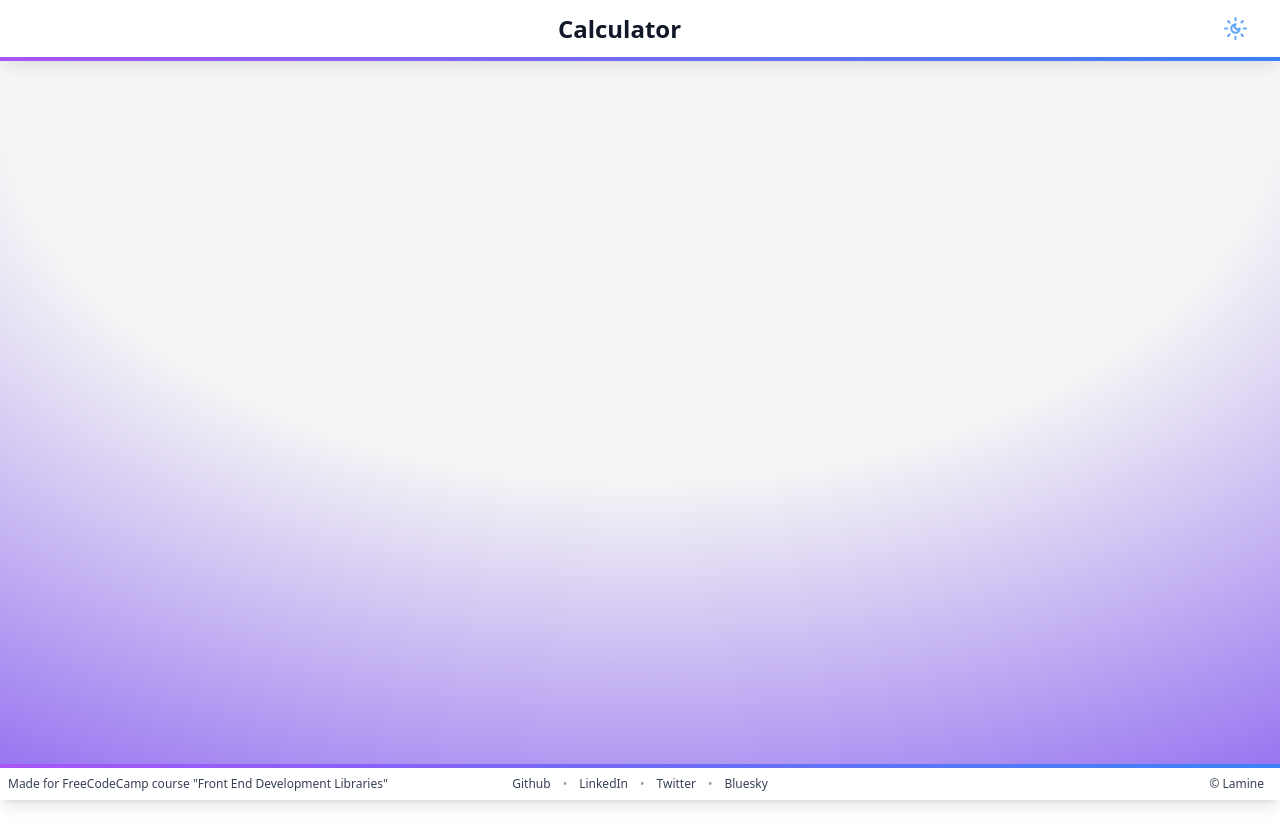
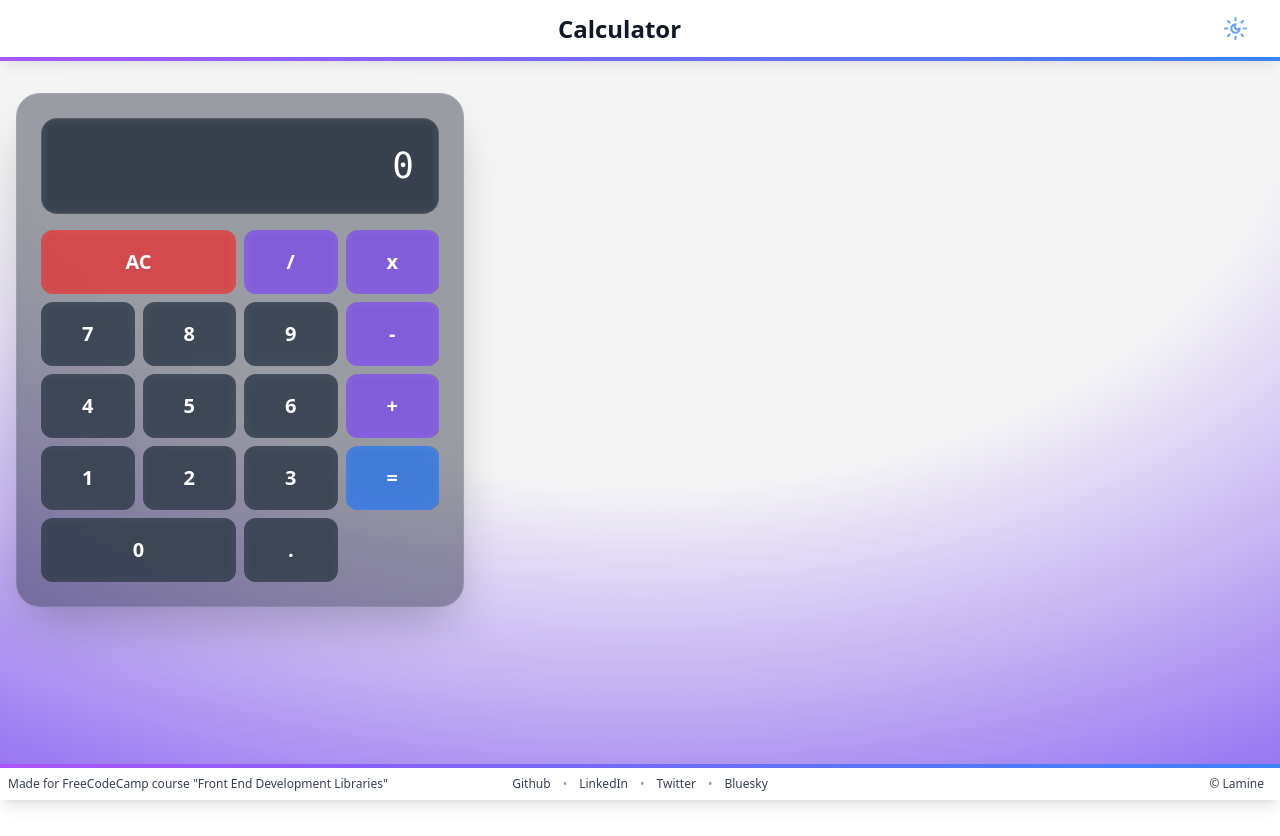
Before and after one commit to MohamedLamineF/JavaScriptCalculatorFCC, a React (Vite) app: page / in a window 1280 px wide. Built offline with nearby package versions, Linux system fonts and the light colour scheme.

Commit message:
add calculator components and integrate into App

```diff
--- a/src/App.tsx
+++ b/src/App.tsx
@@ -4,6 +4,9 @@ import { Footer } from './components/Layaout/footer';
 import { Header } from './components/Layaout/header';
 import { useDarkMode } from './hooks/useDarkMode';
 import { calculatorReducer, initialiState } from './reducers/calculatorReducer';
+import { Calculator } from './components/Calculator';
+import { Display } from './components/Display';
+import { ButtonGrid } from './components/ButtonGrid';
 
 function App() {
   const { isDark, setIsDark } = useDarkMode();
@@ -26,10 +29,10 @@ function App() {
           ></div>
         </div>
         <main className="container mx-auto px-4 py-8 mb-28">
-          {/* <Calculator>
+          <Calculator>
             <Display value={finalDisplayValue} />
             <ButtonGrid dispatch={dispatch} />
-          </Calculator> */}
+          </Calculator>
         </main>
       </div>
       <Footer />
--- /dev/null
+++ b/src/components/Button.tsx
@@ -0,0 +1,18 @@
+interface ButtonProps {
+  onClick: () => void;
+  className?: string;
+  id?: string;
+  children: React.ReactNode;
+}
+
+export const Button: React.FC<ButtonProps> = ({ onClick, className = '', id, children }) => {
+  return (
+    <button
+      id={id}
+      onClick={onClick}
+      className={`h-16 text-xl font-semibold transition-all duration-200 rounded-xl hover:scale-[0.98] active:scale-95 ${className}`}
+    >
+      {children}
+    </button>
+  );
+};
--- /dev/null
+++ b/src/components/ButtonGrid.tsx
@@ -0,0 +1,144 @@
+import { Action } from '../types';
+import { Button } from './Button';
+
+interface ButtonGridProps {
+  dispatch: React.Dispatch<Action>;
+}
+export const ButtonGrid: React.FC<ButtonGridProps> = ({ dispatch }) => {
+  return (
+    <div className="grid grid-cols-4 gap-2 mt-4">
+      <Button
+        id="clear"
+        onClick={() => dispatch({ type: 'CLEAR' })}
+        className="col-span-2 bg-red-500/80 hover:bg-red-600/90 text-white backdrop-blur-sm"
+      >
+        AC
+      </Button>
+      <Button
+        id="divide"
+        onClick={() => dispatch({ type: 'CHOOSE_OPERATION', operations: '/' })}
+        className="bg-violet-500/80 hover:bg-violet-600/90 text-white backdrop-blur-sm"
+      >
+        /
+      </Button>
+
+      <Button
+        id="multiply"
+        onClick={() => dispatch({ type: 'CHOOSE_OPERATION', operations: '*' })}
+        className="bg-violet-500/80 hover:bg-violet-600/90 text-white backdrop-blur-sm"
+      >
+        x
+      </Button>
+
+      <Button
+        id="seven"
+        onClick={() => dispatch({ type: 'ADD_DIGIT', digit: '7' })}
+        className="bg-gray-700/80 hover:bg-gray-600/90 text-white backdrop-blur-sm"
+      >
+        7
+      </Button>
+
+      <Button
+        id="eight"
+        onClick={() => dispatch({ type: 'ADD_DIGIT', digit: '8' })}
+        className="bg-gray-700/80 hover:bg-gray-600/90 text-white backdrop-blur-sm"
+      >
+        8
+      </Button>
+
+      <Button
+        id="nine"
+        onClick={() => dispatch({ type: 'ADD_DIGIT', digit: '9' })}
+        className="bg-gray-700/80 hover:bg-gray-600/90 text-white backdrop-blur-sm"
+      >
+        9
+      </Button>
+
+      <Button
+        id="subtract"
+        onClick={() => dispatch({ type: 'CHOOSE_OPERATION', operations: '-' })}
+        className="bg-violet-500/80 hover:bg-violet-600/90 text-white backdrop-blur-sm"
+      >
+        -
+      </Button>
+
+      <Button
+        id="four"
+        onClick={() => dispatch({ type: 'ADD_DIGIT', digit: '4' })}
+        className="bg-gray-700/80 hover:bg-gray-600/90 text-white backdrop-blur-sm"
+      >
+        4
+      </Button>
+
+      <Button
+        id="five"
+        onClick={() => dispatch({ type: 'ADD_DIGIT', digit: '5' })}
+        className="bg-gray-700/80 hover:bg-gray-600/90 text-white backdrop-blur-sm"
+      >
+        5
+      </Button>
+
+      <Button
+        id="six"
+        onClick={() => dispatch({ type: 'ADD_DIGIT', digit: '6' })}
+        className="bg-gray-700/80 hover:bg-gray-600/90 text-white backdrop-blur-sm"
+      >
+        6
+      </Button>
+
+      <Button
+        id="add"
+        onClick={() => dispatch({ type: 'CHOOSE_OPERATION', operations: '+' })}
+        className="bg-violet-500/80 hover:bg-violet-600/90 text-white backdrop-blur-sm"
+      >
+        +
+      </Button>
+
+      <Button
+        id="one"
+        onClick={() => dispatch({ type: 'ADD_DIGIT', digit: '1' })}
+        className="bg-gray-700/80 hover:bg-gray-600/90 text-white backdrop-blur-sm"
+      >
+        1
+      </Button>
+      <Button
+        id="two"
+        onClick={() => dispatch({ type: 'ADD_DIGIT', digit: '2' })}
+        className="bg-gray-700/80 hover:bg-gray-600/90 text-white backdrop-blur-sm"
+      >
+        2
+      </Button>
+
+      <Button
+        id="three"
+        onClick={() => dispatch({ type: 'ADD_DIGIT', digit: '3' })}
+        className="bg-gray-700/80 hover:bg-gray-600/90 text-white backdrop-blur-sm"
+      >
+        3
+      </Button>
+
+      <Button
+        id="equals"
+        onClick={() => dispatch({ type: 'EVALUATE' })}
+        className="row-span-2 bg-blue-500/80 hover:bg-blue-600/90 text-white backdrop-blur-sm"
+      >
+        =
+      </Button>
+
+      <Button
+        id="zero"
+        onClick={() => dispatch({ type: 'ADD_DIGIT', digit: '0' })}
+        className="col-span-2 bg-gray-700/80 hover:bg-gray-600/90 text-white backdrop-blur-sm"
+      >
+        0
+      </Button>
+      <Button
+        id="decimal"
+        onClick={() => dispatch({ type: 'ADD_DIGIT', digit: '.' })}
+        className="bg-gray-700/80 hover:bg-gray-600/90 text-white backdrop-blur-sm"
+      >
+        .
+      </Button>
+    </div>
+  );
+};
--- /dev/null
+++ b/src/components/Calculator.tsx
@@ -0,0 +1,11 @@
+interface CalculatorProps {
+  children: React.ReactNode;
+}
+
+export const Calculator: React.FC<CalculatorProps> = ({ children }) => {
+  return (
+    <div className="bg-gray-900/40 backdrop-blur-xl p-6 rounded-3xl shadow-2xl w-full max-w-md border border-white/10">
+      {children}
+    </div>
+  );
+};
--- /dev/null
+++ b/src/components/Display.tsx
@@ -0,0 +1,14 @@
+interface DisplayProps {
+  value: string;
+}
+
+export const Display: React.FC<DisplayProps> = ({ value }) => {
+  return (
+    <div
+      id="display"
+      className="h-24 bg-gray-800/60 backdrop-blur-sm text-white text-right px-6 py-4 text-4xl font-mono flex items-center justify-end overflow-hidden rounded-2xl border border-white/10"
+    >
+      {value || '0'}
+    </div>
+  );
+};
```
